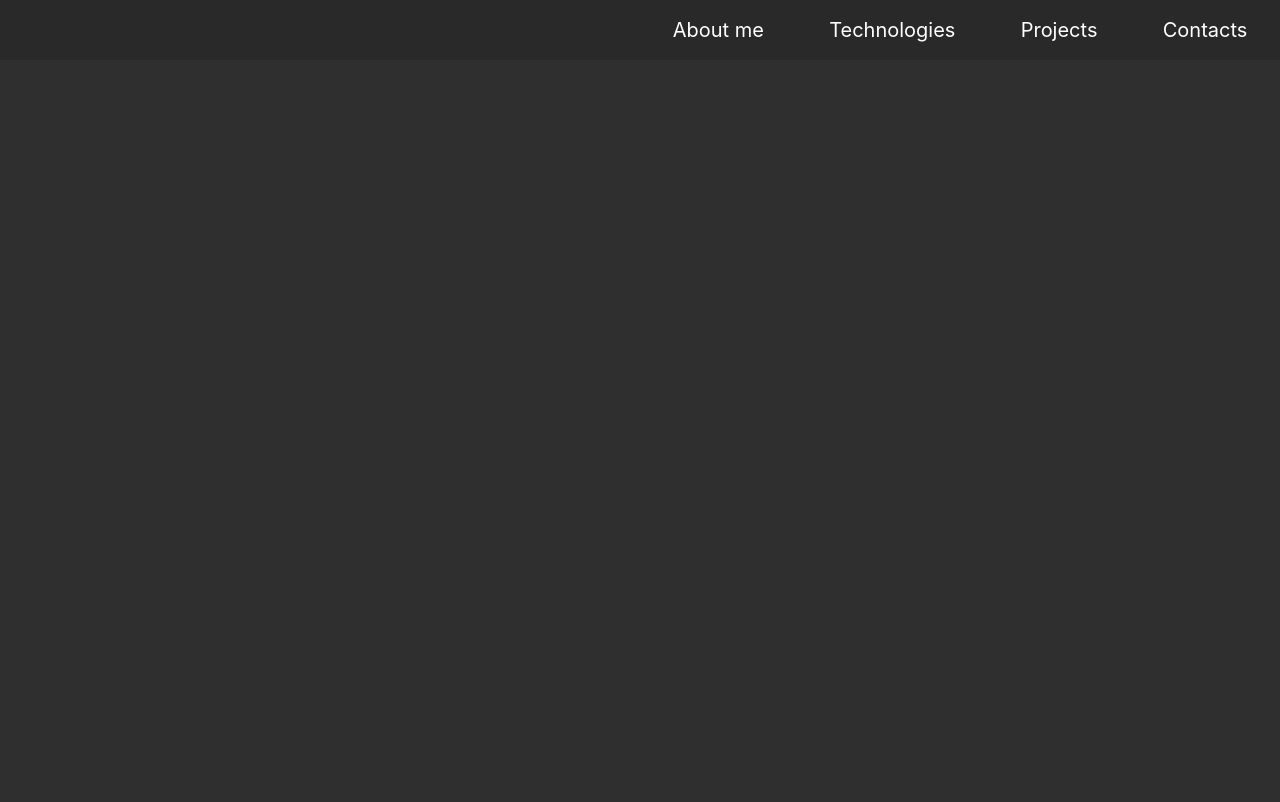
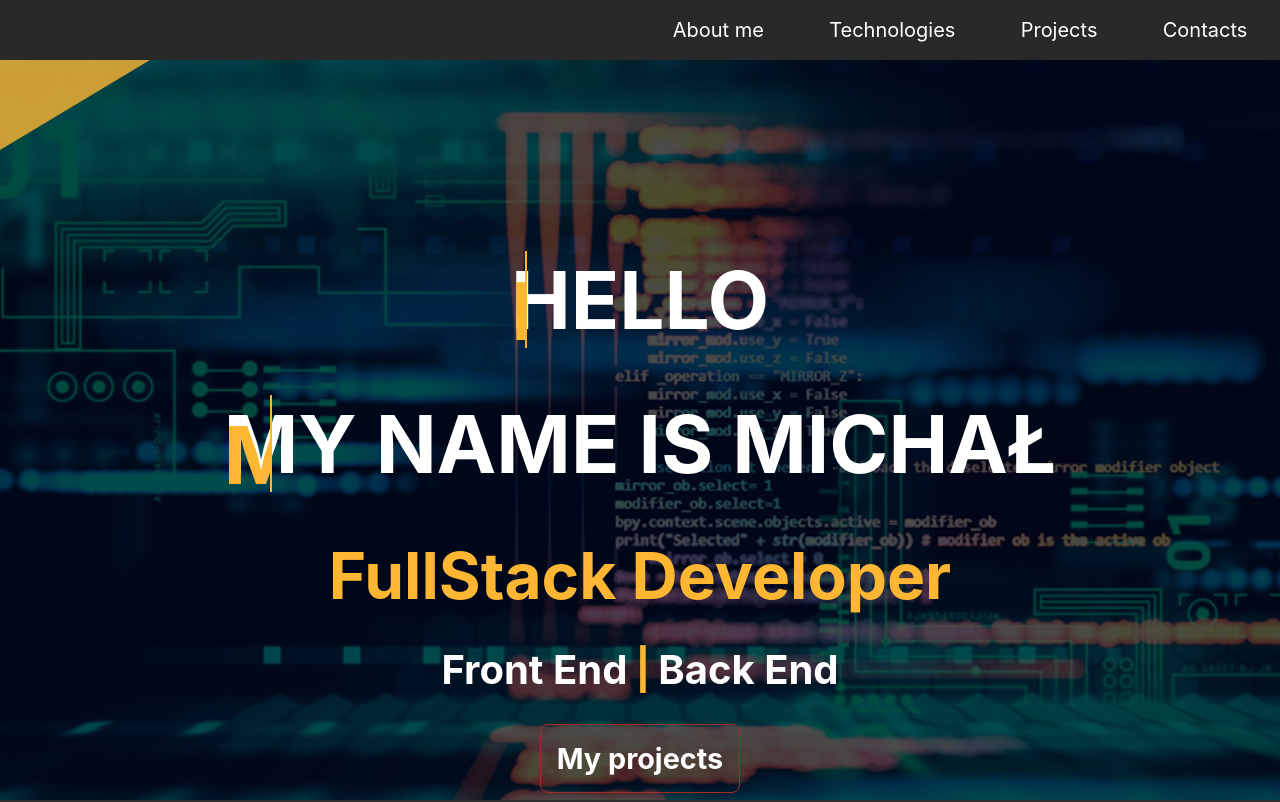
Before and after one commit to m-lejwoda/michal-portfolio, a React (Vite) app: page / in a window 1280 px wide. Shown: the top 802 px of the page. Built offline with nearby package versions, Linux system fonts and the light colour scheme; a web font is replaced by a local one.

Commit message:
Init once again

```diff
--- a/src/App.jsx
+++ b/src/App.jsx
@@ -56,8 +56,8 @@ function App() {
           </ul>
         </div>
       </nav>
-      <ParticleTest />
-      {/*<section className="header"><Header executeScrollProjects={executeScrollProjects}/></section>*/}
+      {/*<ParticleTest />*/}
+      <section className="header"><Header executeScrollProjects={executeScrollProjects}/></section>
       <section ref={aboutmeRef} className="aboutme"><Aboutme /></section>
       <section ref={technologiesRef} className="technologies"><Technologies /></section>
       <section ref={projectsRef} className="projects"><Projects /></section>
--- a/src/components/Header.jsx
+++ b/src/components/Header.jsx
@@ -1,4 +1,3 @@
-import React from 'react';
 import '../sass/header.css';
 import Particles from "@tsparticles/react";
 // import Particles from "@tsparticles/react";
--- a/src/components/ParticleTest.jsx
+++ b/src/components/ParticleTest.jsx
@@ -1,4 +1,4 @@
-import React, {useEffect, useState} from 'react';
+import {useEffect, useState} from 'react';
 import Particles, {initParticlesEngine} from "@tsparticles/react";
 
 const ParticleTest = () => {
```
Also changed, not shown: 1 other file (tests, documents, lock files or other folders).
